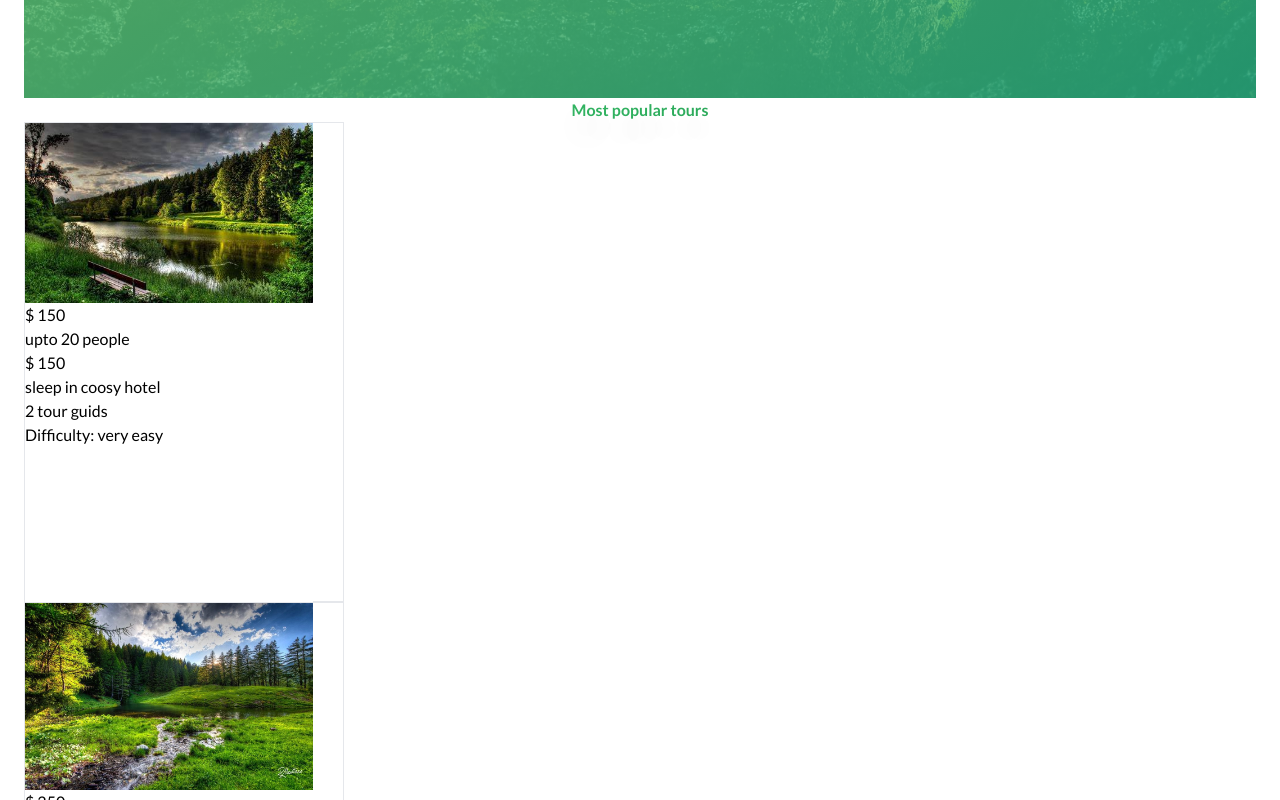
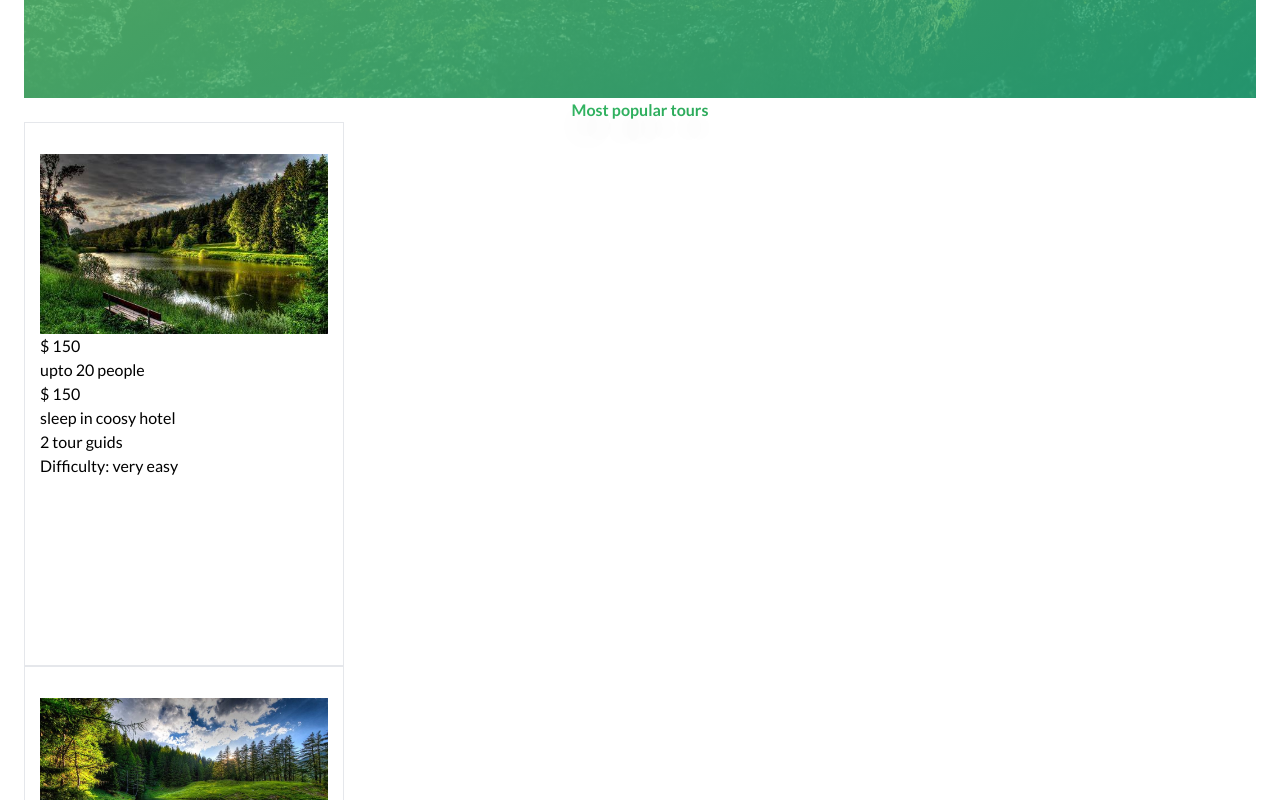
Before and after one commit to OmBharti999/pro, a Next.js app: page / in a window 1280 px wide. Shown: the part 1760-2560 px from the top of the page. Built offline with nearby package versions, Linux system fonts and the light colour scheme.

Commit message:
upadte ui back side

```diff
--- a/app/_component/card/CardWithBack.tsx
+++ b/app/_component/card/CardWithBack.tsx
@@ -20,29 +20,30 @@ export const CardWithBack = ({
   highlight,
 }: Props) => {
   return (
-    <div className="card-with-back">
+    <div className="card-with-back flex-center my-1">
       <div className="card-front">
         <div>
           <img src={src} width={"100%"} height={"12rem"} />
         </div>
-        <div>
-          {/* <h4 className="py-3 border-t-2 border-b-2">{price}</h4> */}
+        <div className="text-center">
           <Heading content={price} addClass="py-3 border-t-2 border-b-2" />
           <Heading
             content={peopleCount}
             addClass="py-3 border-t-2 border-b-2"
           />
           <Heading content={price} addClass="py-3 border-t-2 border-b-2" />
-          {/* <h6>{"sleep in coosy hotel"}</h6> */}
           <Heading content={highlight} addClass="py-3 border-t-2 border-b-2" />
-          {/* <h6>{guidsCount}</h6> */}
           <Heading content={guidsCount} addClass="py-3 border-t-2 border-b-2" />
-          {/* <h6>{"Difficulty: very easy"}</h6> */}
           <Heading content={difficulty} addClass="py-3 border-t-2 border-b-2" />
         </div>
       </div>
-      <div className="card-back">
-        <Heading content={price} />
+      <div className="card-back flex-center">
+        <div className="text-center">
+          <Heading content={price} addClass="text-5xl" />
+          <button className="py-3 px-8 rounded-full bg-green-500 text-white mt-8">
+            Book Now
+          </button>
+        </div>
       </div>
     </div>
   );
--- a/app/_component/card/index.css
+++ b/app/_component/card/index.css
@@ -7,7 +7,7 @@
 /* ------------------------------------------------- */
 /* card with back */
 .card-with-back {
-  @apply w-80 h-[30rem] border relative;
+  @apply w-80 h-[34rem] border relative;
   backface-visibility: hidden;
   transition: all 3s;
   perspective: 100rem;
```
